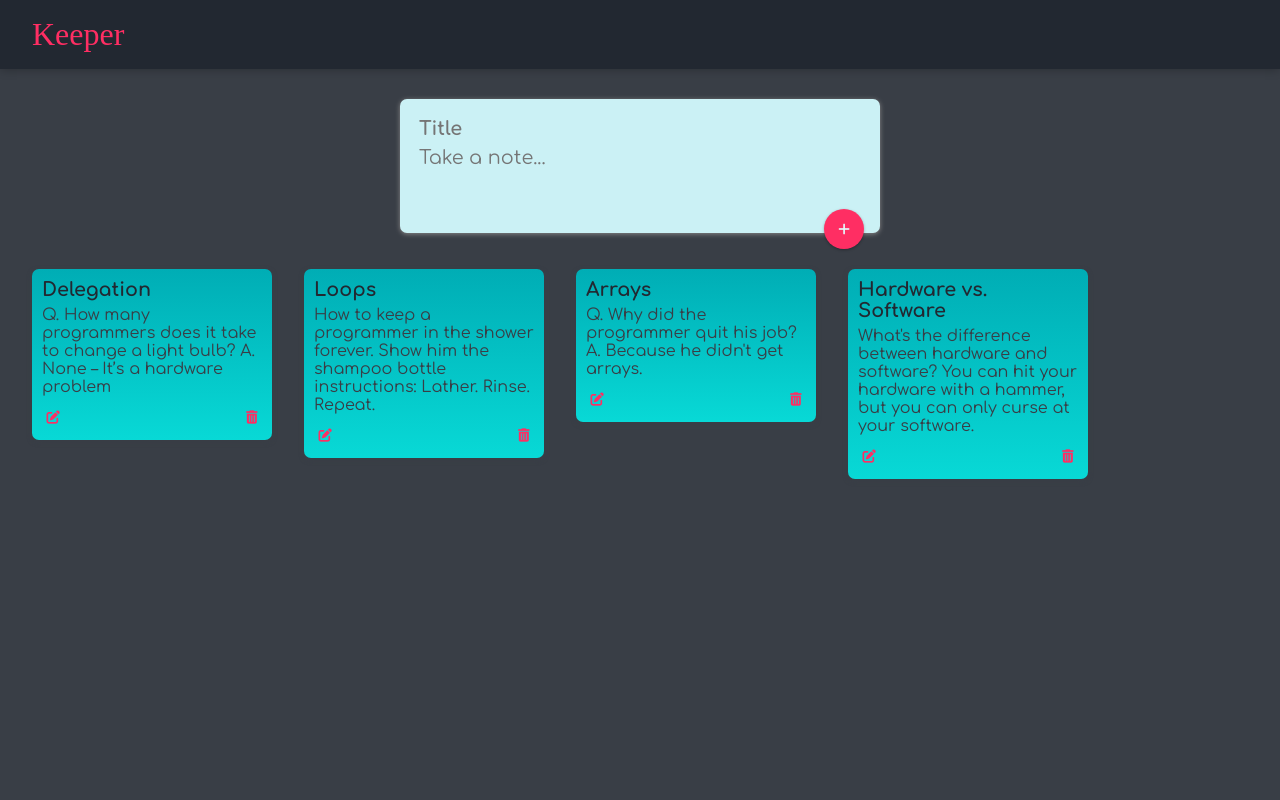
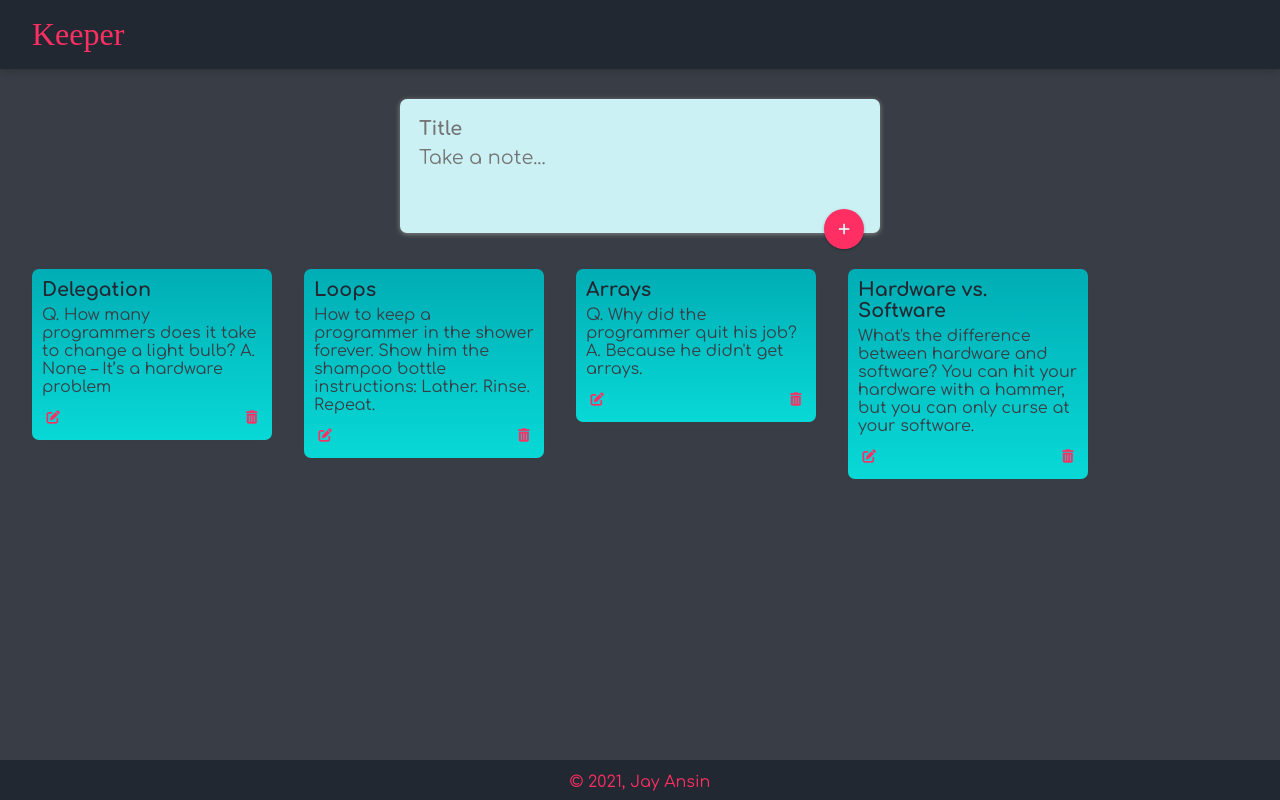
Before and after one commit to pronoia9/apbtcwdb_keeper, a React (Create React App) app: page / in a window 1280 px wide. Built offline with nearby package versions, Linux system fonts and the light colour scheme; a web font is replaced by a local one.

Commit message:
minor fixes

```diff
--- a/public/css/styles.css
+++ b/public/css/styles.css
@@ -61,6 +61,7 @@ form,
   padding: 15px;
   border-radius: 7px;
   box-shadow: 0 1px 5px rgb(138, 137, 137);
+  max-width: 99%;
 }
 
 form input,
@@ -168,10 +169,14 @@ button.btn-save {
 /****************************** FOOTER *****************************/
 footer {
   position: absolute;
+  left: 0;
+  bottom: 0;
+  right: 0;
+  height: 2.5rem;
+  width: 100%;
   text-align: center;
-  bottom: 0;
-  width: 100%;
-  height: 2.5rem;
+  background-color: var(--header-bg);
+  padding-top: 0.8rem;
 }
 
 footer p {
--- a/src/components/App.jsx
+++ b/src/components/App.jsx
@@ -8,7 +8,7 @@ function App() {
       <div>
          <Header />
          <Notes />
-         {/* <Footer /> */}
+         <Footer />
       </div>
    );
 }
--- a/src/components/content/Notes.jsx
+++ b/src/components/content/Notes.jsx
@@ -84,7 +84,6 @@ function Content() {
       ) : (
         <Create input={input} setInput={setInput} addNote={addNote} addButtonColor={addButtonColor} />
       )}
-
       {notes.map((n) => (
         <Card
           id={n.id}
```
